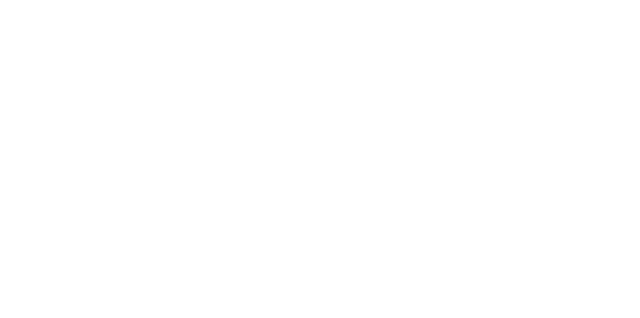
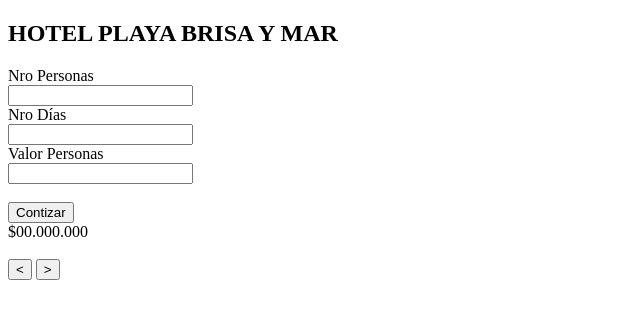
Before and after one commit to AlbeiroMuriel/HotelJs, a plain HTML site: page index.html in a window 1280 px wide. Shown: the whole page, without its empty margins (0-640 px from the left). Drawn offline with Linux system fonts and the light colour scheme.

Commit message:
V1 agregamos gitIgnore ok frm cotizar

```diff
--- a/index.html
+++ b/index.html
@@ -7,8 +7,30 @@
     <title>HOTEL</title>
 </head>
 <body>
-    <nav></nav>
-    <main></main>
+    <nav>
+        <h1>HOTEL PLAYA BRISA Y MAR</h1>
+    </nav>
+    <main>
+        <section class="container">
+            <section class="cotizar">
+                <label for="">Nro Personas</label> <br>
+                <input type="number" name="" id=""><br>
+                <label for="">Nro Días</label> <br>
+                <input type="number" name="" id=""><br>
+                <label for="">Valor Personas</label> <br>
+                <input type="number" name="" id=""><br><br>
+                <section class="resultados">
+                    <input type="button" value="Contizar"><br>
+                    <label for="">$00.000.000</label>
+                </section>
+            </section>
+            <section class="galeria">
+                <img src="" alt=""><br>
+                <input type="button" value="<" onclick="img1()">
+                <input type="button" value=">" onclick="img2()"><br>
+            </section>
+        </section>
+    </main>
     <footer></footer>
 </body>
 </html>
```
Also changed, not shown: css/style.css (added), 1 other file.
